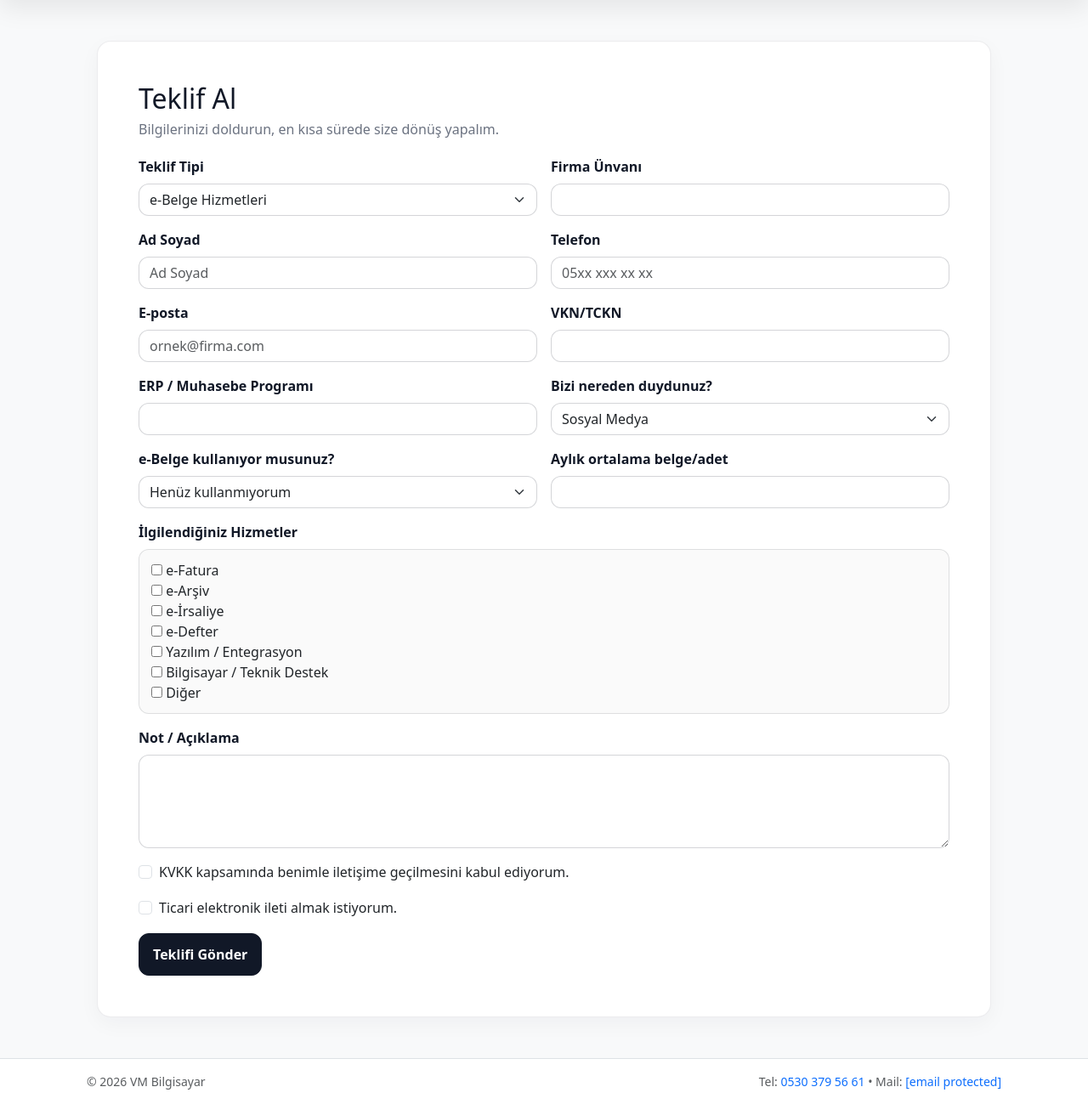
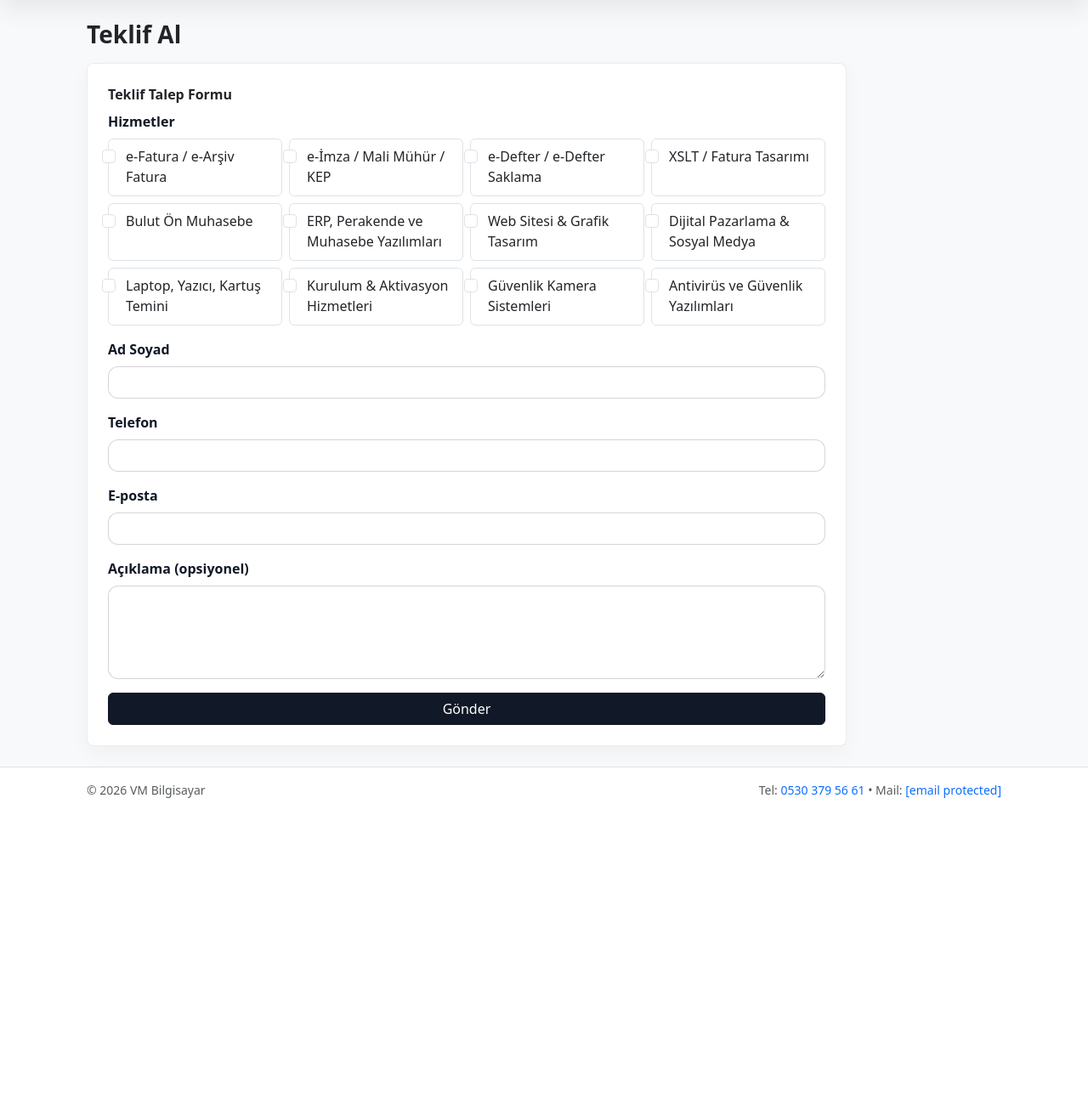
Before and after one commit to Muzurali/vmb_website, a Django app: page /teklif-al/ in a window 1280 px wide. Shown: the part 83-1382 px from the top of the page at 85% size. After the commit the page ends 1022 px from the top, so only its background shows below. Run offline with Django 5.2, Linux system fonts and the light colour scheme.

Commit message:
Live: contact & quote forms + email

```diff
--- a/core/forms.py
+++ b/core/forms.py
@@ -1,145 +1,50 @@
 from django import forms
+from .content import SERVICES
 
-SERVICE_CHOICES = (
-    ("e_fatura", "e-Fatura"),
-    ("e_arsiv", "e-Arşiv"),
-    ("e_irsaliye", "e-İrsaliye"),
-    ("e_defter", "e-Defter"),
-    ("entegrasyon", "Yazılım / Entegrasyon"),
-    ("teknik_destek", "Bilgisayar / Teknik Destek"),
-    ("diger", "Diğer"),
-)
 
 class ContactForm(forms.Form):
-    name = forms.CharField(label="Ad Soyad", max_length=80)
+    # Honeypot (bot yakalama)
+    website = forms.CharField(required=False, widget=forms.HiddenInput)
+
+    name = forms.CharField(label="Ad Soyad", max_length=100)
     email = forms.EmailField(label="E-posta")
-    phone = forms.CharField(label="Telefon", max_length=30, required=False)
+    phone = forms.CharField(label="Telefon", max_length=20, required=False)
     subject = forms.CharField(label="Konu", max_length=120, required=False)
-    message = forms.CharField(label="Mesaj", widget=forms.Textarea)
+    message = forms.CharField(label="Mesaj", widget=forms.Textarea(attrs={"rows": 4}))
 
     consent = forms.BooleanField(
-        label="KVKK kapsamında benimle iletişime geçilmesini kabul ediyorum.",
-        required=True
+        label="KVKK Onayı",
+        required=True,
     )
 
-    website = forms.CharField(required=False, widget=forms.HiddenInput)
+    def clean_website(self):
+        # Botlar bunu doldurur, insan boş bırakır
+        v = self.cleaned_data.get("website", "")
+        if v:
+            raise forms.ValidationError("Bot tespit edildi.")
+        return v
 
-    def clean_website(self):
-        if self.cleaned_data.get("website"):
-            raise forms.ValidationError("Spam tespit edildi.")
-        return ""
-OFFER_TYPE_CHOICES = [
-    ("e_belge", "e-Belge Hizmetleri"),
-    ("e_defter", "e-Defter"),
-    ("on_muhasebe", "Ön Muhasebe"),
-    ("mobil", "Mobil"),
-    ("diger", "Diğer"),
-]
-
-HEARD_FROM_CHOICES = [
-    ("sosyal", "Sosyal Medya"),
-    ("google", "Google"),
-    ("tavsiye", "Tavsiye"),
-    ("bayi", "Bayi"),
-    ("smmm", "SMMM / Mali Müşavir"),
-    ("diger", "Diğer"),
-]
-
-E_DOC_USAGE_CHOICES = [
-    ("yok", "Henüz kullanmıyorum"),
-    ("gib", "GİB Portal"),
-    ("entegrator", "Özel Entegratör"),
-    ("direkt", "Direkt Entegrasyon"),
-]
 
 class QuoteForm(forms.Form):
-    offer_type = forms.ChoiceField(
-        label="Teklif Tipi",
-        choices=OFFER_TYPE_CHOICES,
-        widget=forms.Select(attrs={"class": "form-select"})
+    # SERVICES içinden seçenek üret
+    SERVICE_CHOICES = []
+    for s in SERVICES:
+        label = s.get("title") or s.get("name") or s.get("label") or s.get("slug")
+        SERVICE_CHOICES.append((s.get("slug"), label))
+
+    services = forms.MultipleChoiceField(
+        label="Hizmetler",
+        choices=SERVICE_CHOICES,
+        widget=forms.CheckboxSelectMultiple,
+        required=True,
     )
 
-    name = forms.CharField(
-        label="Ad Soyad",
-        max_length=80,
-        widget=forms.TextInput(attrs={"class": "form-control", "placeholder": "Ad Soyad"})
-    )
-
-    email = forms.EmailField(
-        label="E-posta",
-        widget=forms.EmailInput(attrs={"class": "form-control", "placeholder": "ornek@firma.com"})
-    )
-
-    phone = forms.CharField(
-        label="Telefon",
-        max_length=30,
-        widget=forms.TextInput(attrs={"class": "form-control", "placeholder": "05xx xxx xx xx"})
-    )
-
-    company = forms.CharField(
-        label="Firma Ünvanı",
-        max_length=120,
-        widget=forms.TextInput(attrs={"class": "form-control"})
-    )
-
-    tax_no = forms.CharField(
-        label="VKN/TCKN",
-        max_length=11,
-        required=False,
-        widget=forms.TextInput(attrs={"class": "form-control"})
-    )
-
-    erp_name = forms.CharField(
-        label="ERP / Muhasebe Programı",
-        max_length=120,
-        required=False,
-        widget=forms.TextInput(attrs={"class": "form-control"})
-    )
-
-    heard_from = forms.ChoiceField(
-        label="Bizi nereden duydunuz?",
-        choices=HEARD_FROM_CHOICES,
-        required=False,
-        widget=forms.Select(attrs={"class": "form-select"})
-    )
-
-    e_doc_usage = forms.ChoiceField(
-        label="e-Belge kullanıyor musunuz?",
-        choices=E_DOC_USAGE_CHOICES,
-        required=False,
-        widget=forms.Select(attrs={"class": "form-select"})
-    )
-
-    monthly_count = forms.IntegerField(
-        label="Aylık ortalama belge/adet",
-        required=False,
-        min_value=0,
-        widget=forms.NumberInput(attrs={"class": "form-control"})
-    )
-
-    services = forms.MultipleChoiceField(
-        label="İlgilendiğiniz Hizmetler",
-        choices=SERVICE_CHOICES,
-        required=False,
-        widget=forms.CheckboxSelectMultiple
-    )
+    name = forms.CharField(label="Ad Soyad", max_length=100, required=True)
+    phone = forms.CharField(label="Telefon", max_length=20, required=True)
+    email = forms.EmailField(label="E-posta", required=True)
 
     message = forms.CharField(
-        label="Not / Açıklama",
+        label="Açıklama",
+        widget=forms.Textarea(attrs={"rows": 4}),
         required=False,
-        widget=forms.Textarea(attrs={"class": "form-control", "rows": 4})
     )
-
-    consent = forms.BooleanField(
-        label="KVKK kapsamında benimle iletişime geçilmesini kabul ediyorum.",
-        required=True,
-        widget=forms.CheckboxInput(attrs={"class": "form-check-input"})
-    )
-
-    marketing_ok = forms.BooleanField(
-        label="Ticari elektronik ileti almak istiyorum.",
-        required=False,
-        widget=forms.CheckboxInput(attrs={"class": "form-check-input"})
-    )
-
-    website = forms.CharField(required=False, widget=forms.HiddenInput)
--- a/core/templates/core/quote.html
+++ b/core/templates/core/quote.html
@@ -1,133 +1,90 @@
 {% extends "core/base.html" %}
+{% block title %}Teklif Al | VM Bilgisayar{% endblock %}
+
 {% block content %}
-
-<div class="container py-4">
-  <div class="form-card p-4 p-md-5">
-    <h1 class="form-title">Teklif Al</h1>
-    <p class="form-subtitle">Bilgilerinizi doldurun, en kısa sürede size dönüş yapalım.</p>
+<h1 class="h3 fw-bold mb-3">Teklif Al</h1>
 
 {% if messages %}
+  <div class="mt-3">
     {% for m in messages %}
-        <div class="alert alert-soft mb-3">{{ m }}</div>
+      <div class="alert alert-{{ m.tags }}">{{ m }}</div>
     {% endfor %}
-    {% endif %}
-
-    <form method="post" action="{% url 'quote' %}" id="quoteForm" novalidate>
-      {% csrf_token %}
-
-      {% if form.errors %}
-        <div class="alert alert-danger mb-3">
-          Lütfen zorunlu alanları doldurun. (KVKK dahil)
-        </div>
-      {% endif %}
-
-      {% if form.non_field_errors %}
-        <div class="alert alert-danger mb-3">
-          {{ form.non_field_errors }}
   </div>
 {% endif %}
 
 <div class="row g-3">
-        <div class="col-md-6">
-          <label class="form-label">{{ form.offer_type.label }}</label>
-          {{ form.offer_type }}
-          <div class="text-danger small">{{ form.offer_type.errors }}</div>
+  <div class="col-lg-10">
+    <div class="bg-white border rounded-3 p-4">
+
+      <div class="fw-semibold mb-2">Teklif Talep Formu</div>
+
+      <form method="post" novalidate>
+        {% csrf_token %}
+
+        <!-- HİZMETLER (YAN YANA / GRID) -->
+        <div class="mb-3">
+          <label class="form-label">Hizmetler</label>
+
+          <div class="row row-cols-2 row-cols-md-3 row-cols-lg-4 g-2">
+            {% for cb in form.services %}
+              <div class="col">
+                <div class="form-check border rounded-2 px-3 py-2 h-100">
+                  {{ cb.tag }}
+                  <label class="form-check-label ms-1" for="{{ cb.id_for_label }}">
+                    {{ cb.choice_label }}
+                  </label>
+                </div>
+              </div>
+            {% endfor %}
           </div>
 
-        <div class="col-md-6">
-          <label class="form-label">{{ form.company.label }}</label>
-          {{ form.company }}
-          <div class="text-danger small">{{ form.company.errors }}</div>
+          {% if form.services.errors %}
+            <div class="text-danger small mt-1">{{ form.services.errors|striptags }}</div>
+          {% endif %}
         </div>
 
-        <div class="col-md-6">
-          <label class="form-label">{{ form.name.label }}</label>
+        <!-- Ad Soyad -->
+        <div class="mb-3">
+          <label class="form-label">Ad Soyad</label>
           {{ form.name }}
-          <div class="text-danger small">{{ form.name.errors }}</div>
+          {% if form.name.errors %}<div class="text-danger small">{{ form.name.errors|striptags }}</div>{% endif %}
         </div>
 
-        <div class="col-md-6">
-          <label class="form-label">{{ form.phone.label }}</label>
+        <!-- Telefon -->
+        <div class="mb-3">
+          <label class="form-label">Telefon</label>
           {{ form.phone }}
-          <div class="text-danger small">{{ form.phone.errors }}</div>
+          {% if form.phone.errors %}<div class="text-danger small">{{ form.phone.errors|striptags }}</div>{% endif %}
         </div>
 
-        <div class="col-md-6">
-          <label class="form-label">{{ form.email.label }}</label>
+        <!-- E-posta -->
+        <div class="mb-3">
+          <label class="form-label">E-posta</label>
           {{ form.email }}
-          <div class="text-danger small">{{ form.email.errors }}</div>
+          {% if form.email.errors %}<div class="text-danger small">{{ form.email.errors|striptags }}</div>{% endif %}
         </div>
 
-        <div class="col-md-6">
-          <label class="form-label">{{ form.tax_no.label }}</label>
-          {{ form.tax_no }}
-          <div class="text-danger small">{{ form.tax_no.errors }}</div>
+        <!-- Açıklama -->
+        <div class="mb-3">
+          <label class="form-label">Açıklama (opsiyonel)</label>
+          {{ form.message }}
+          {% if form.message.errors %}<div class="text-danger small">{{ form.message.errors|striptags }}</div>{% endif %}
         </div>
 
-        <div class="col-md-6">
-          <label class="form-label">{{ form.erp_name.label }}</label>
-          {{ form.erp_name }}
-          <div class="text-danger small">{{ form.erp_name.errors }}</div>
-        </div>
+        <button type="submit" class="btn btn-dark w-100">Gönder</button>
+      </form>
 
-        <div class="col-md-6">
-          <label class="form-label">{{ form.heard_from.label }}</label>
-          {{ form.heard_from }}
-          <div class="text-danger small">{{ form.heard_from.errors }}</div>
-        </div>
+      <script>
+        // input/textarea/select -> form-control
+        document.querySelectorAll('input:not([type="checkbox"]):not([type="hidden"]), textarea, select')
+          .forEach(el => el.classList.add("form-control"));
 
-        <div class="col-md-6">
-          <label class="form-label">{{ form.e_doc_usage.label }}</label>
-          {{ form.e_doc_usage }}
-          <div class="text-danger small">{{ form.e_doc_usage.errors }}</div>
-        </div>
+        // checkbox -> form-check-input
+        document.querySelectorAll('input[type="checkbox"]')
+          .forEach(el => el.classList.add("form-check-input"));
+      </script>
 
-        <div class="col-md-6">
-          <label class="form-label">{{ form.monthly_count.label }}</label>
-          {{ form.monthly_count }}
-          <div class="text-danger small">{{ form.monthly_count.errors }}</div>
-        </div>
-
-        <div class="col-12">
-          <label class="form-label">{{ form.services.label }}</label>
-          <div class="check-box">
-            {{ form.services }}
-          </div>
-          <div class="text-danger small">{{ form.services.errors }}</div>
-        </div>
-
-        <div class="col-12">
-          <label class="form-label">{{ form.message.label }}</label>
-          {{ form.message }}
-          <div class="text-danger small">{{ form.message.errors }}</div>
-        </div>
-
-        <div class="col-12">
-          <div class="form-check">
-            {{ form.consent }}
-            <label class="form-check-label">{{ form.consent.label }}</label>
-          </div>
-          <div class="text-danger small">{{ form.consent.errors }}</div>
-        </div>
-
-        <div class="col-12">
-          <div class="form-check">
-            {{ form.marketing_ok }}
-            <label class="form-check-label">{{ form.marketing_ok.label }}</label>
-          </div>
-          <div class="text-danger small">{{ form.marketing_ok.errors }}</div>
     </div>
   </div>
-
-      {{ form.website }}
-
-      <div class="form-actions mt-3">
-        <button type="submit" class="btn btn-brand">
-          Teklifi Gönder
-        </button>
 </div>
-    </form>
-  </div>
-</div>
-
 {% endblock %}
--- a/core/views.py
+++ b/core/views.py
@@ -1,14 +1,11 @@
 from django.conf import settings
 from django.contrib import messages
-from django.core.mail import send_mail
+from django.core.mail import send_mail, EmailMessage
 from django.http import Http404
 from django.shortcuts import redirect, render
 
 from .content import SERVICES, SERVICE_DETAILS
-from .forms import ContactForm , QuoteForm
-from django.core.mail import EmailMessage
-
-
+from .forms import ContactForm, QuoteForm
 
 
 def home(request):
@@ -33,9 +30,9 @@ def service_detail(request, slug):
         {"service": svc, "detail": detail, "other_services": other_services},
     )
 
+
 def about(request):
     return render(request, "core/about.html")
-
 
 
 def contact(request):
@@ -58,7 +55,6 @@ def contact(request):
                 f"Telefon: {d.get('phone','')}",
             ]
 
-            # Teklif alanları doluysa ekle
             if d.get("company"):
                 body_lines.append(f"Firma Ünvanı: {d.get('company')}")
 
@@ -68,75 +64,60 @@ def contact(request):
             if d.get("monthly_count") is not None:
                 body_lines.append(f"Aylık belge/adet: {d.get('monthly_count')}")
 
-            body_lines.append("")  # boş satır
+            body_lines.append("")
             body_lines.append("Mesaj:")
             body_lines.append(d.get("message", ""))
 
             body = "\n".join(body_lines)
 
-            send_mail(
+            email = EmailMessage(
                 subject=f"[VM Bilgisayar] {subject}",
-                message=body,
+                body=body,
                 from_email=settings.DEFAULT_FROM_EMAIL,
-                recipient_list=[settings.CONTACT_TO_EMAIL],
-                fail_silently=False,
+                to=[settings.CONTACT_TO_EMAIL],
             )
+
+            # reply_to sadece email varsa ekle (None göndermeyelim)
+            if d.get("email"):
+                email.reply_to = [d.get("email")]
+
+            email.send(fail_silently=False)
 
             messages.success(request, "Mesajınız alındı. En kısa sürede dönüş yapacağız.")
             return redirect("contact")
+        print("CONTACT FORM ERRORS:", form.errors)
+        print("CONTACT FORM DATA:", request.POST)
 
         messages.error(request, "Formda hata var. Lütfen alanları kontrol edin.")
     else:
-        form = ContactForm()
+        form = ContactForm()  # ✅ GET isteğinde form burada oluşuyor
 
     return render(request, "core/contact.html", {"form": form})
 
+
 def quote(request):
-    print("QUOTE METHOD:", request.method)
     if request.method == "POST":
         form = QuoteForm(request.POST)
-        print("POST DATA:", request.POST)
-        print("FORM ERRORS:", form.errors)
         if form.is_valid():
             d = form.cleaned_data
 
-            services_labels = []
-            if d.get("services"):
-                choices = dict(form.fields["services"].choices)
-                services_labels = [choices.get(k, k) for k in d["services"]]
-
-            subject = "Teklif Talebi"
+            # checkbox slug -> label
+            choices = dict(form.fields["services"].choices)
+            services_labels = [choices.get(k, k) for k in d.get("services", [])]
 
             body_lines = [
-                f"Teklif Tipi: {d.get('offer_type','')}",
-                f"Ad Soyad: {d.get('name','')}",
-                f"E-posta: {d.get('email','')}",
-                f"Telefon: {d.get('phone','')}",
-                f"Firma Ünvanı: {d.get('company','')}",
-                f"VKN/TCKN: {d.get('tax_no','')}",
-                f"ERP/Muhasebe: {d.get('erp_name','')}",
-                f"Nereden Duydu: {d.get('heard_from','')}",
-                f"e-Belge Kullanımı: {d.get('e_doc_usage','')}",
+                f"Ad Soyad: {d.get('name')}",
+                f"Telefon: {d.get('phone')}",
+                f"E-posta: {d.get('email')}",
+                f"Hizmetler: {', '.join(services_labels)}",
+                "",
+                "Açıklama:",
+                d.get("message") or "-",
             ]
-
-            if services_labels:
-                body_lines.append(f"Hizmetler: {', '.join(services_labels)}")
-
-            if d.get("monthly_count") is not None:
-                body_lines.append(f"Aylık belge/adet: {d.get('monthly_count')}")
-
-            body_lines.append("")
-            body_lines.append("Not / Açıklama:")
-            body_lines.append(d.get("message", "") or "-")
-
-            body_lines.append("")
-            body_lines.append(f"KVKK Onay: {d.get('consent')}")
-            body_lines.append(f"Ticari İleti: {d.get('marketing_ok')}")
-
             body = "\n".join(body_lines)
 
             send_mail(
-                subject=f"[VM Bilgisayar] {subject}",
+                subject="[VM Bilgisayar] Teklif Talebi",
                 message=body,
                 from_email=settings.DEFAULT_FROM_EMAIL,
                 recipient_list=[settings.CONTACT_TO_EMAIL],
@@ -146,7 +127,20 @@ def quote(request):
             messages.success(request, "Teklif talebiniz alındı. En kısa sürede dönüş yapacağız.")
             return redirect("quote")
 
-        messages.error(request, "Formda hata var. Lütfen alanları kontrol edin.")
+        FIELD_LABELS = {
+            "services": "Hizmetler",
+            "name": "Ad Soyad",
+            "phone": "Telefon",
+            "email": "E-posta",
+            "message": "Açıklama",
+        }
+
+        missing_fields = []
+        for field in form.errors:
+            missing_fields.append(FIELD_LABELS.get(field, field))
+
+        msg = "Lütfen aşağıdaki alanları doldurun:\n- " + "\n- ".join(missing_fields)
+        messages.error(request, msg)
     else:
         form = QuoteForm()
 
```
Also changed, not shown: config/settings.py (+16 -3 lines), core/templates/core/contact.html (+22 -4 lines), 1 other file. Lines whose indentation alone changed are shown as unchanged.
